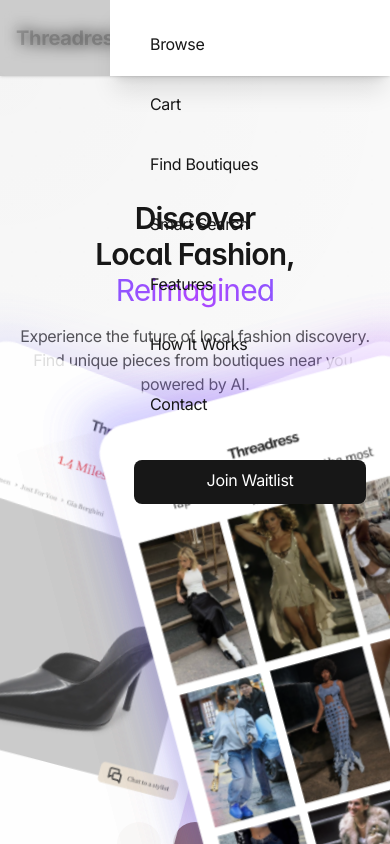
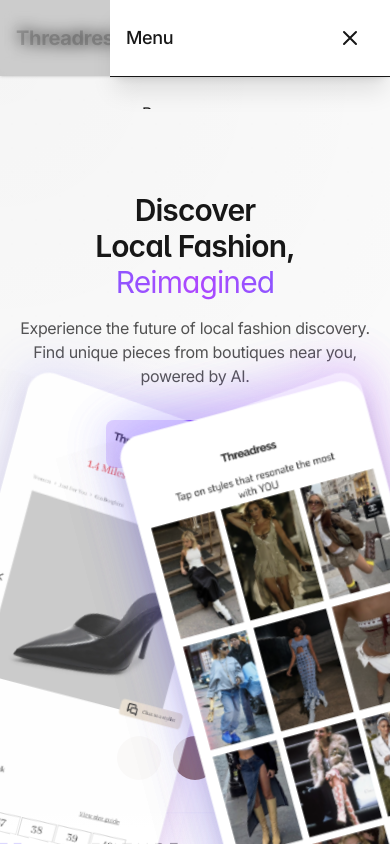
Before and after one commit to cherepashka123/Threadress, a Next.js app: page / in a window 390 px wide. Both pictures are taken after a click on the button 352 px from the left and 38 px from the top of the page. Shown: the top 844 px of the page. Built offline with nearby package versions, Linux system fonts and the light colour scheme.

Commit message:
fix: improve mobile responsiveness across all components - Adjust Hero section mockup sizing and spacing - Enhance mobile navigation - Optimize grid layouts - Improve Features section - Update Search component

```diff
--- a/src/app/layout.tsx
+++ b/src/app/layout.tsx
@@ -35,7 +35,7 @@
         <Navbar />
 
         {/* Main content with padding for fixed navbar */}
-        <div className="pt-[72px] md:pt-[88px]">
+        <div className="pt-[64px] sm:pt-[72px] md:pt-[88px]">
           {/* Provide CartContext to all pages */}
           <CartProvider>{children}</CartProvider>
         </div>
--- a/src/components/Features.tsx
+++ b/src/components/Features.tsx
@@ -181,7 +181,7 @@
           }}
         />
 
-        <div className="grid grid-cols-1 md:grid-cols-2 lg:grid-cols-4 gap-8">
+        <div className="grid grid-cols-1 sm:grid-cols-2 lg:grid-cols-4 gap-6 sm:gap-8">
           {features.map((feature, index) => (
             <motion.div
               key={feature.title}
@@ -190,7 +190,7 @@
               transition={{ duration: 0.5, delay: index * 0.1 }}
               className="group relative w-full"
             >
-              <div className="relative p-8 bg-white/80 rounded-2xl transition-all duration-300 hover:shadow-lg backdrop-blur-sm h-full">
+              <div className="relative p-6 sm:p-8 bg-white/80 rounded-2xl transition-all duration-300 hover:shadow-lg backdrop-blur-sm h-full">
                 {/* Feature icon */}
                 <div
                   className={`
--- a/src/components/Hero.tsx
+++ b/src/components/Hero.tsx
@@ -178,12 +178,12 @@
 
         {/* Interactive mockups */}
         <motion.div
-          className="w-full md:w-1/2 relative"
+          className="w-full md:w-1/2 relative px-4 sm:px-6 md:px-0"
           initial={{ opacity: 0, scale: 0.95 }}
           animate={{ opacity: 1, scale: 1 }}
           transition={{ duration: 0.8, delay: 0.2 }}
         >
-          <div className="relative w-full max-w-[400px] mx-auto aspect-square">
+          <div className="relative w-full max-w-[280px] sm:max-w-[320px] md:max-w-[400px] mx-auto aspect-square">
             <AnimatePresence mode="popLayout">
               {mockups.map((mockup, index) => {
                 const pos = getPosition(index);
--- a/src/components/Navbar.tsx
+++ b/src/components/Navbar.tsx
@@ -59,7 +59,7 @@
       <div className="flex items-center gap-4">
         <Link
           href="#waitlist"
-          className="hidden md:inline-flex px-4 py-2 bg-neutral-900 text-white rounded-lg hover:bg-neutral-800 transition-colors"
+          className="inline-flex px-3 py-1.5 sm:px-4 sm:py-2 bg-neutral-900 text-white text-sm sm:text-base rounded-lg hover:bg-neutral-800 transition-colors"
         >
           Join Waitlist
         </Link>
@@ -102,7 +102,7 @@
               initial={{ opacity: 0 }}
               animate={{ opacity: 1 }}
               exit={{ opacity: 0 }}
-              className="fixed inset-0 bg-black/20 backdrop-blur-sm z-40"
+              className="fixed inset-0 bg-black/20 backdrop-blur-sm z-40 lg:hidden"
               onClick={() => setIsMenuOpen(false)}
             />
             <motion.div
@@ -110,8 +110,31 @@
               animate={{ x: 0 }}
               exit={{ x: '100%' }}
               transition={{ type: 'spring', damping: 20 }}
-              className="fixed top-0 right-0 bottom-0 w-[280px] bg-white shadow-xl z-50 p-6"
+              className="fixed right-0 top-0 bottom-0 w-[280px] bg-white shadow-xl z-50 lg:hidden"
             >
+              <div className="flex flex-col h-full">
+                <div className="flex items-center justify-between p-4 border-b">
+                  <span className="text-lg font-medium">Menu</span>
+                  <button
+                    onClick={() => setIsMenuOpen(false)}
+                    className="p-2 hover:bg-neutral-100 rounded-lg transition-colors"
+                  >
+                    <svg
+                      className="w-6 h-6"
+                      fill="none"
+                      stroke="currentColor"
+                      viewBox="0 0 24 24"
+                    >
+                      <path
+                        strokeLinecap="round"
+                        strokeLinejoin="round"
+                        strokeWidth={2}
+                        d="M6 18L18 6M6 6l12 12"
+                      />
+                    </svg>
+                  </button>
+                </div>
+                <nav className="flex-1 overflow-y-auto p-4">
                   <div className="flex flex-col space-y-4">
                     <Link
                       href="/browse"
@@ -162,13 +185,8 @@
                     >
                       Contact
                     </Link>
-                <Link
-                  href="#waitlist"
-                  className="mt-4 px-4 py-2 bg-neutral-900 text-white rounded-lg text-center hover:bg-neutral-800 transition-colors"
-                  onClick={() => setIsMenuOpen(false)}
-                >
-                  Join Waitlist
-                </Link>
+                  </div>
+                </nav>
               </div>
             </motion.div>
           </>
--- a/src/components/Search.tsx
+++ b/src/components/Search.tsx
@@ -998,8 +998,8 @@
                 className={`
                   ${
                     activeView === 'grid'
-                      ? 'grid grid-cols-2 gap-6'
-                      : 'columns-2 gap-6'
+                      ? 'grid grid-cols-1 sm:grid-cols-2 md:grid-cols-3 lg:grid-cols-4 gap-4 sm:gap-6'
+                      : 'columns-1 sm:columns-2 md:columns-3 lg:columns-4 gap-4 sm:gap-6'
                   }
                 `}
               >
```
Lines whose indentation alone changed are shown as unchanged.
